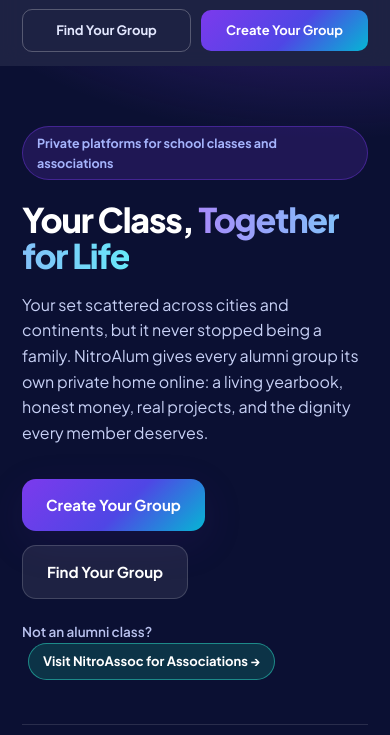
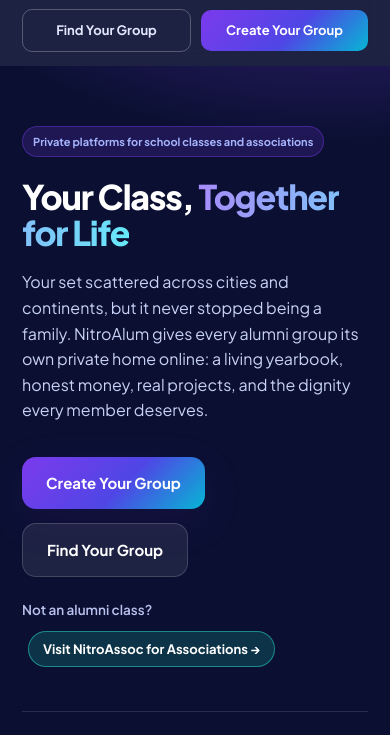
Before and after one commit to ydar996/nitroalum-home, a plain HTML site: page index.html in a window 390 px wide. Shown: the part 47-782 px from the top of the page. Drawn offline with Linux system fonts and the light colour scheme.

Commit message:
Mobile hero: fit eyebrow on one line, space the NitroAssoc pill off its label

```diff
--- a/index.html
+++ b/index.html
@@ -27,7 +27,7 @@
   <link rel="apple-touch-icon" href="apple-touch-icon.png">
   <link rel="preload" href="fonts/plus-jakarta-sans-400.ttf" as="font" type="font/ttf" crossorigin>
   <link rel="preload" href="fonts/plus-jakarta-sans-800.ttf" as="font" type="font/ttf" crossorigin>
-  <link rel="stylesheet" href="styles.css?v=4">
+  <link rel="stylesheet" href="styles.css?v=5">
   <script type="application/ld+json">
   {
     "@context": "https://schema.org",
--- a/styles.css
+++ b/styles.css
@@ -432,6 +432,9 @@ table.plain tr:last-child td { border-bottom: none; }
   }
   .site-foot .cols { margin-left: 0; gap: 44px; }
   .hero .wrap { padding: 60px 22px 70px; }
+  .hero .eyebrow { font-size: 11px; padding: 6px 10px; white-space: nowrap; }
+  .hero .hero-branch { margin-top: 26px; }
+  .hero .hero-branch-pill { display: block; width: fit-content; margin: 10px 0 0; padding: 9px 16px; font-size: 13.5px; }
   .band { padding: 44px 24px; }
 }
 @media (prefers-reduced-motion: reduce) {
```
Also changed, not shown: about.html (+1 -1 lines), associations.html (+1 -1 lines), features.html (+1 -1 lines), get-started.html (+1 -1 lines).
